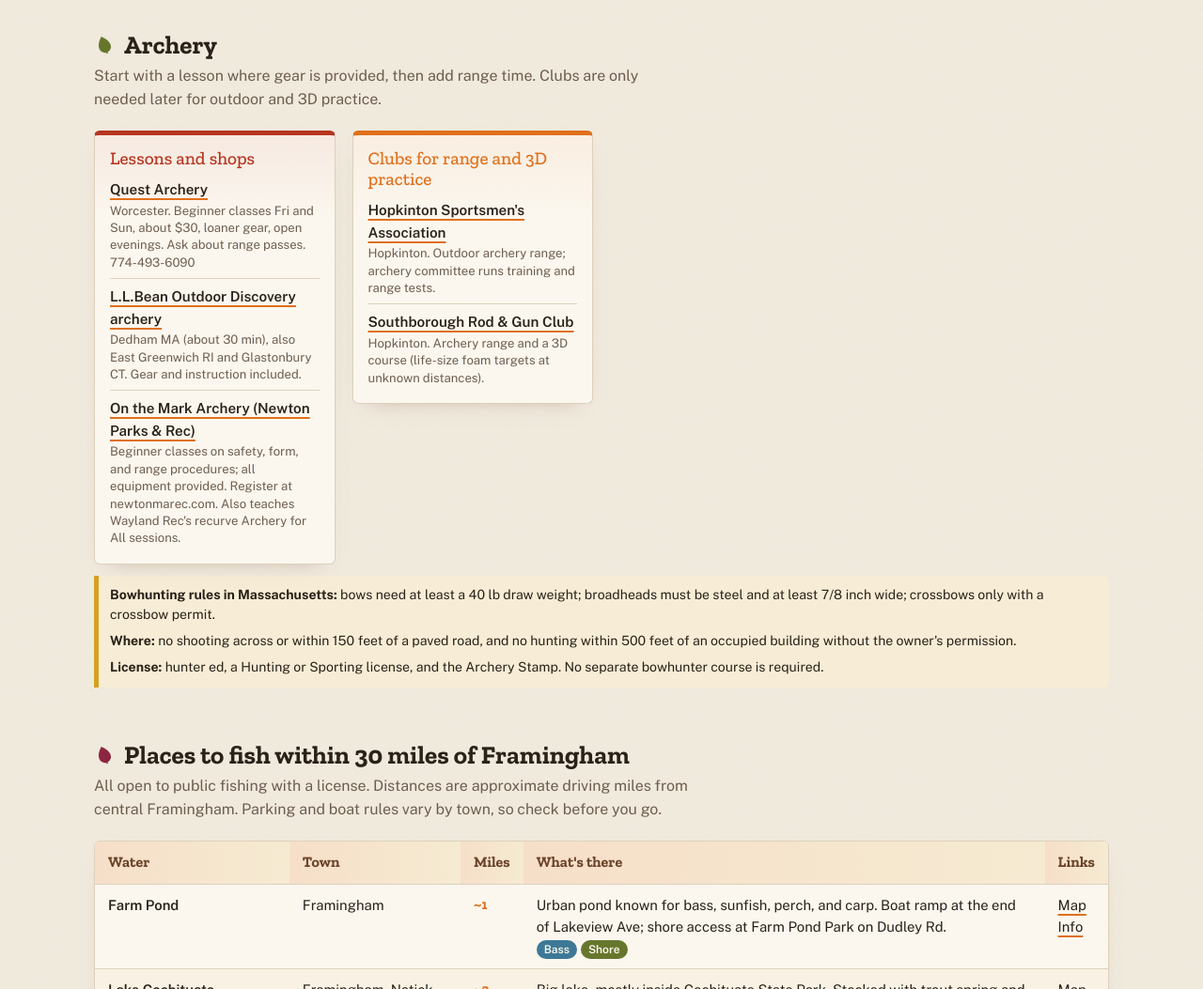
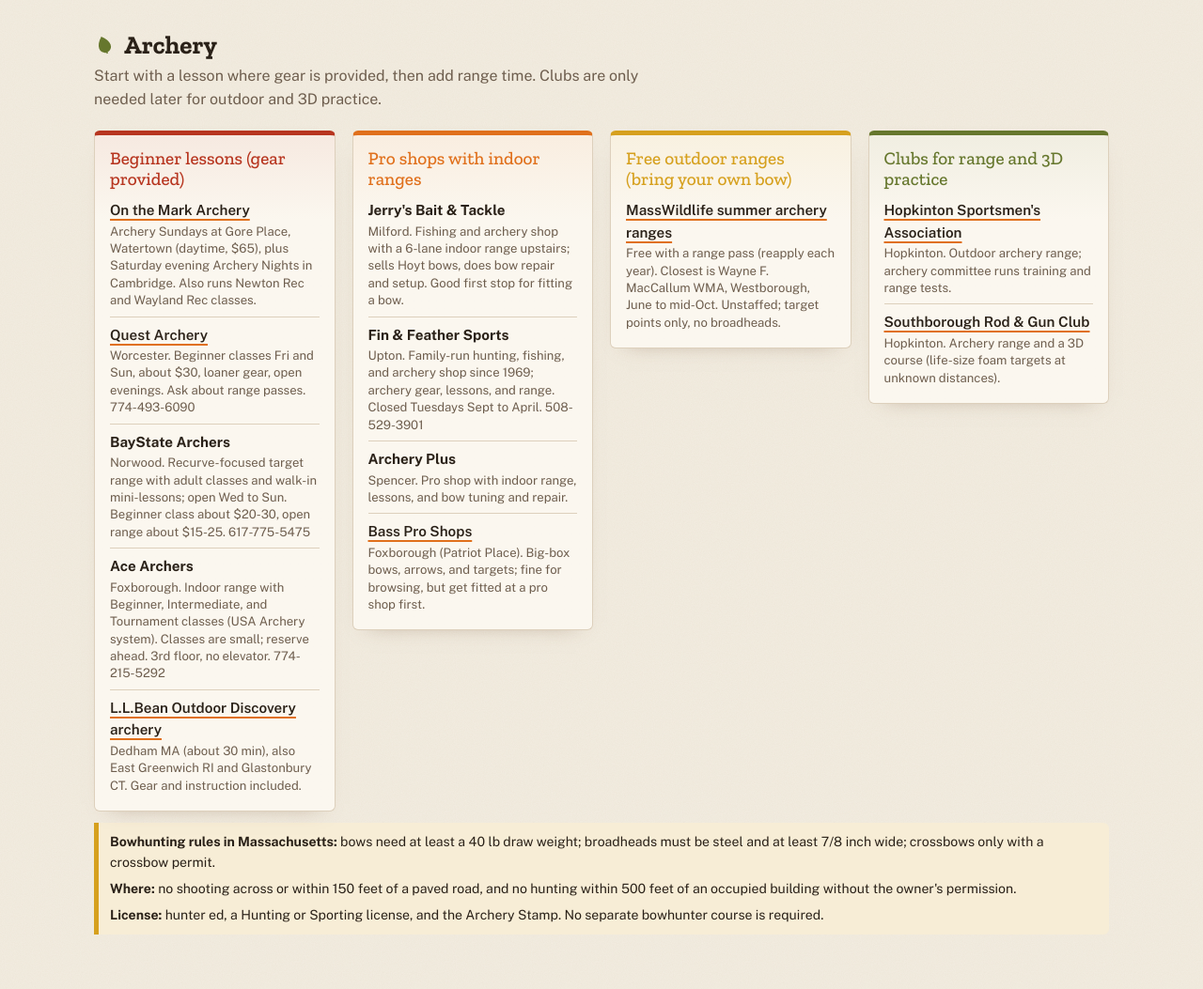
Before and after one commit to robin-hershkowitz/outdoors, a plain HTML site: page index.html in a window 1280 px wide. Shown: the part 2900-3953 px from the top of the page at 94% size. Drawn offline with nearby package versions, Linux system fonts and the light colour scheme.

Commit message:
Add nearby archery lessons, pro shops, and ranges
Co-Authored-By: Claude Opus 5.5 <noreply@anthropic.com>
Claude-Session: https://claude.ai/code/session_012dsZ27ASzKwRP8S4nbujmW

```diff
--- a/index.html
+++ b/index.html
@@ -296,10 +296,21 @@ const HUNTS = [
 ];
 
 const ARCHERY = [
-  { h: "Lessons and shops", items: [
+  { h: "Beginner lessons (gear provided)", items: [
+    ["On the Mark Archery", "https://onthemarkarchery.com/waltham", "Archery Sundays at Gore Place, Watertown (daytime, $65), plus Saturday evening Archery Nights in Cambridge. Also runs Newton Rec and Wayland Rec classes."],
     ["Quest Archery", "https://www.questarchery.club", "Worcester. Beginner classes Fri and Sun, about $30, loaner gear, open evenings. Ask about range passes. 774-493-6090"],
-    ["L.L.Bean Outdoor Discovery archery", "https://www.llbeanoutdoors.com/archery", "Dedham MA (about 30 min), also East Greenwich RI and Glastonbury CT. Gear and instruction included."],
-    ["On the Mark Archery (Newton Parks & Rec)", "https://www.newtonma.gov/government/parks-recreation-culture/recreation-programs/archery", "Beginner classes on safety, form, and range procedures; all equipment provided. Register at newtonmarec.com. Also teaches Wayland Rec's recurve Archery for All sessions."]
+    ["BayState Archers", "", "Norwood. Recurve-focused target range with adult classes and walk-in mini-lessons; open Wed to Sun. Beginner class about $20-30, open range about $15-25. 617-775-5475"],
+    ["Ace Archers", "", "Foxborough. Indoor range with Beginner, Intermediate, and Tournament classes (USA Archery system). Classes are small; reserve ahead. 3rd floor, no elevator. 774-215-5292"],
+    ["L.L.Bean Outdoor Discovery archery", "https://www.llbeanoutdoors.com/archery", "Dedham MA (about 30 min), also East Greenwich RI and Glastonbury CT. Gear and instruction included."]
+  ]},
+  { h: "Pro shops with indoor ranges", items: [
+    ["Jerry's Bait & Tackle", "", "Milford. Fishing and archery shop with a 6-lane indoor range upstairs; sells Hoyt bows, does bow repair and setup. Good first stop for fitting a bow."],
+    ["Fin & Feather Sports", "", "Upton. Family-run hunting, fishing, and archery shop since 1969; archery gear, lessons, and range. Closed Tuesdays Sept to April. 508-529-3901"],
+    ["Archery Plus", "", "Spencer. Pro shop with indoor range, lessons, and bow tuning and repair."],
+    ["Bass Pro Shops", "https://www.basspro.com", "Foxborough (Patriot Place). Big-box bows, arrows, and targets; fine for browsing, but get fitted at a pro shop first."]
+  ]},
+  { h: "Free outdoor ranges (bring your own bow)", items: [
+    ["MassWildlife summer archery ranges", "https://www.mass.gov/info-details/archery-ranges-opening-for-2026", "Free with a range pass (reapply each year). Closest is Wayne F. MacCallum WMA, Westborough, June to mid-Oct. Unstaffed; target points only, no broadheads."]
   ]},
   { h: "Clubs for range and 3D practice", items: [
     ["Hopkinton Sportsmen's Association", "https://www.hsasports.com/archery-range-2/", "Hopkinton. Outdoor archery range; archery committee runs training and range tests."],
```
